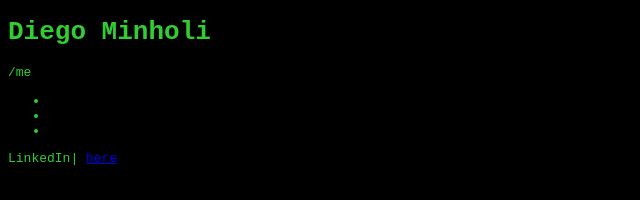
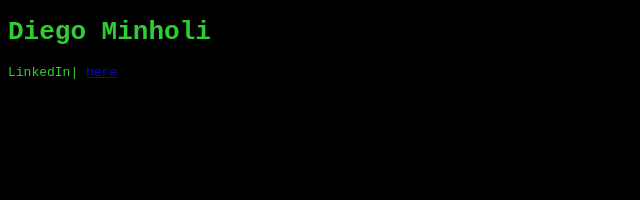
Before and after one commit to dhminholi/dhminholi.github.io, a plain HTML site: page index.html in a window 1280 px wide. Shown: the whole page, without its empty margins (0-640 px from the left). Drawn offline with Linux system fonts and the light colour scheme.

Commit message:
Update index.html

```diff
--- a/index.html
+++ b/index.html
@@ -12,12 +12,6 @@
 </head>
 <body>
   <h1>Diego Minholi</h1>
-  <p>/me</p>
-  <ul>
-    <li></li>
-    <li></li>
-    <li></li>
-  </ul>
   <p>LinkedIn| <a href="https://www.linkedin.com/in/diegominholi/">here</a></p>
 </body>
 </html>
```
